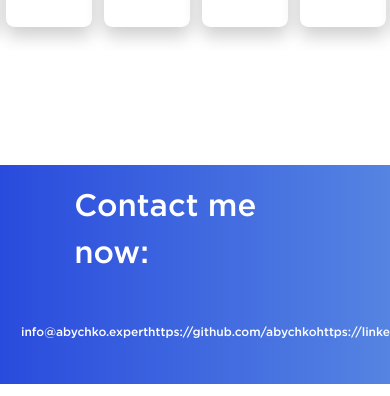
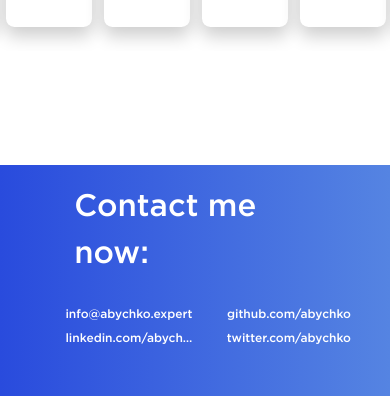
Before and after one commit to maxmar/mysite, a Flask app: page / in a window 390 px wide. Shown: the part 1506-1902 px from the top of the page. Run offline with Flask 2, Linux system fonts and the light colour scheme; some libraries are stand-ins or nearby versions; some web fonts are replaced.

Commit message:
added a new item to the contacts list

```diff
--- a/app.py
+++ b/app.py
@@ -1,13 +1,12 @@
 from flask import Flask, render_template
+from content import home, post
 
 app = Flask(__name__)
 
 @app.route('/')
-def home():
-    import content
-    return render_template('home.html', **content.home)
+def main():
+    return render_template('home.html', **home)
 
 @app.route('/content-page')
 def content():
-    import content
-    return render_template('post.html', **content.post)
+    return render_template('post.html', **post)
--- a/content.py
+++ b/content.py
@@ -75,9 +75,11 @@ home = {
 
     "contactsBlock": {
         "title": "Contact me now:",
+
         "email": "info@abychko.expert",
-        "github": "https://github.com/abychko",
-        "linkedin": "https://linkedin.com/abychko",
+        "github": "github.com/abychko",
+        "linkedin": "linkedin.com/abychko",
+        "twitter": "twitter.com/abychko",
     }
 }
 
--- a/static/css/style.css
+++ b/static/css/style.css
@@ -350,6 +350,13 @@ h3 {
     margin-right: 1em;
 }
 
+.contact-us .social a {
+    width: 25%;
+    text-overflow: ellipsis;
+    overflow: hidden;
+    white-space: nowrap;
+}
+
 .contact-us .social a,
 .contact-us .social a:hover {
     color: #fff;
@@ -414,6 +421,23 @@ h3 {
 }
 
 
+@media (max-width: 1170px) {
+    .contact-us .social {
+        display: block;
+    }
+
+    .contact-us .social a {
+        float: left;
+        width: 50%;
+        height: 2em;
+    }
+
+    .contact-us .social a:nth-child(2),
+    .contact-us .social a:nth-child(4) {
+        text-align: right;
+    }
+}
+
 @media (max-width: 1000px) {
     .technology h4 {
         padding: 0.5em;
@@ -446,8 +470,4 @@ h3 {
     body {
         font-size: 12px;
     }
-
-    .contact-us .social {
-        padding: 0 0.5em;
-    }
 }
--- a/templates/home.html
+++ b/templates/home.html
@@ -69,6 +69,7 @@
         <a href="mailto:{{ contactsBlock.email }}" target="_blank"><i class="icon icon-email"></i>{{ contactsBlock.email }}</a>
         <a href="https://{{ contactsBlock.github }}" target="_blank"><i class="icon icon-github"></i>{{ contactsBlock.github }}</a>
         <a href="https://{{ contactsBlock.linkedin }}" target="_blank"><i class="icon icon-linkedin"></i>{{ contactsBlock.linkedin }}</a>
+        <a href="https://{{ contactsBlock.twitter }}" target="_blank"><i class="icon icon-twitter"></i>{{ contactsBlock.twitter }}</a>
     </div>
 </div>
 {% endblock %}
```
Also changed, not shown: 1 other file. Lines whose indentation alone changed are shown as unchanged.
